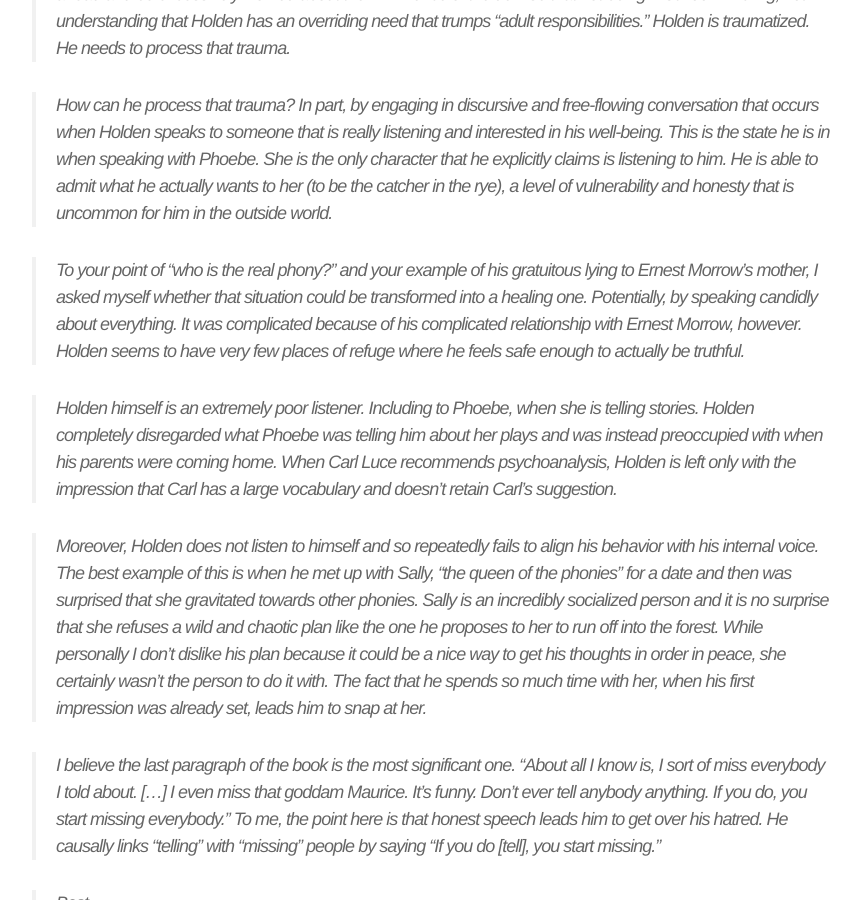
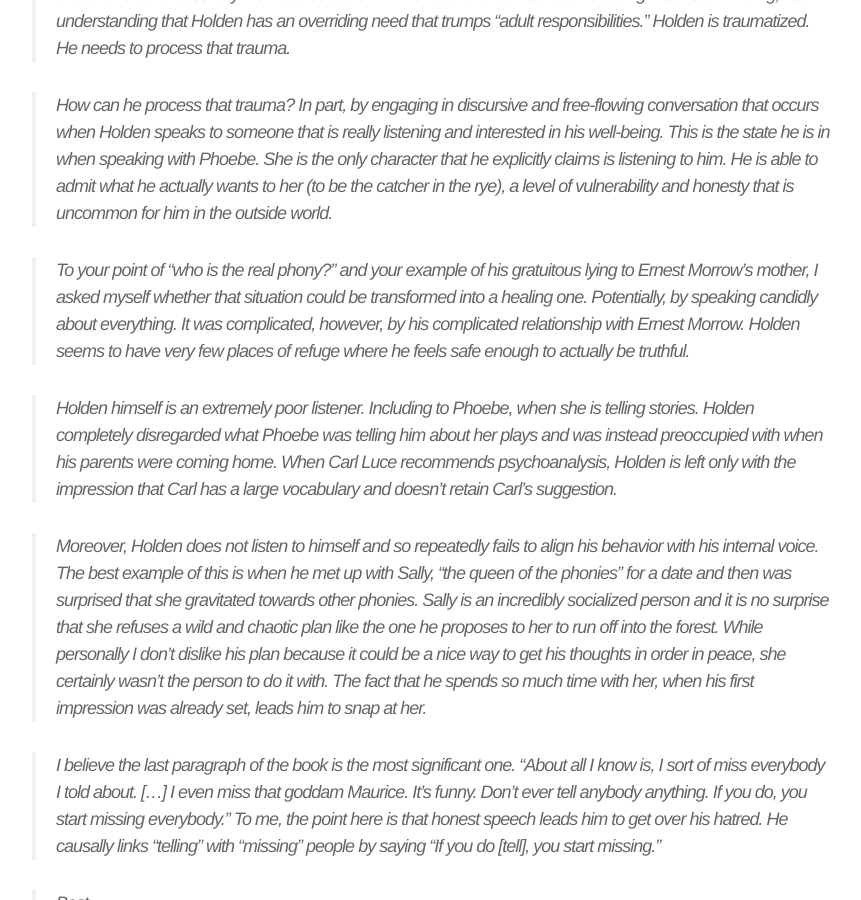
Before and after one commit to alitoiu/alitoiu.github.io, a Jekyll site: the page built from _posts/2019-07-24-Holden.markdown, in a window 1280 px wide and 900 px high, scrolled down 1262 px. Shown: the whole window, without its empty margins (208-1069 px from the left). Built offline with Jekyll 4.4.1, drawn with Linux system fonts in a browser that asks for light colours.

Commit message:
another minor holden change

```diff
--- a/_posts/2019-07-24-Holden.markdown
+++ b/_posts/2019-07-24-Holden.markdown
@@ -22,7 +22,7 @@ Another e-mail I wrote, relating somewhat to [Preference Falsification]({% post_
 
 > How can he process that trauma? In part, by engaging in discursive and free-flowing conversation that occurs when Holden speaks to someone that is really listening and interested in his well-being. This is the state he is in when speaking with Phoebe. She is the only character that he explicitly claims is listening to him. He is able to admit what he actually wants to her (to be the catcher in the rye), a level of vulnerability and honesty that is uncommon for him in the outside world.
 
-> To your point of "who is the real phony?" and your example of his gratuitous lying to Ernest Morrow's mother, I asked myself whether that situation could be transformed into a healing one. Potentially, by speaking candidly about everything. It was complicated because of his complicated relationship with Ernest Morrow, however. Holden seems to have very few places of refuge where he feels safe enough to actually be truthful.
+> To your point of "who is the real phony?" and your example of his gratuitous lying to Ernest Morrow's mother, I asked myself whether that situation could be transformed into a healing one. Potentially, by speaking candidly about everything. It was complicated, however,  by his complicated relationship with Ernest Morrow. Holden seems to have very few places of refuge where he feels safe enough to actually be truthful.
 
 > Holden himself is an extremely poor listener. Including to Phoebe, when she is telling stories. Holden completely disregarded what Phoebe was telling him about her plays and was instead preoccupied with when his parents were coming home. When Carl Luce recommends psychoanalysis, Holden is left only with the impression that Carl has a large vocabulary and doesn't retain Carl's suggestion.
 
```
